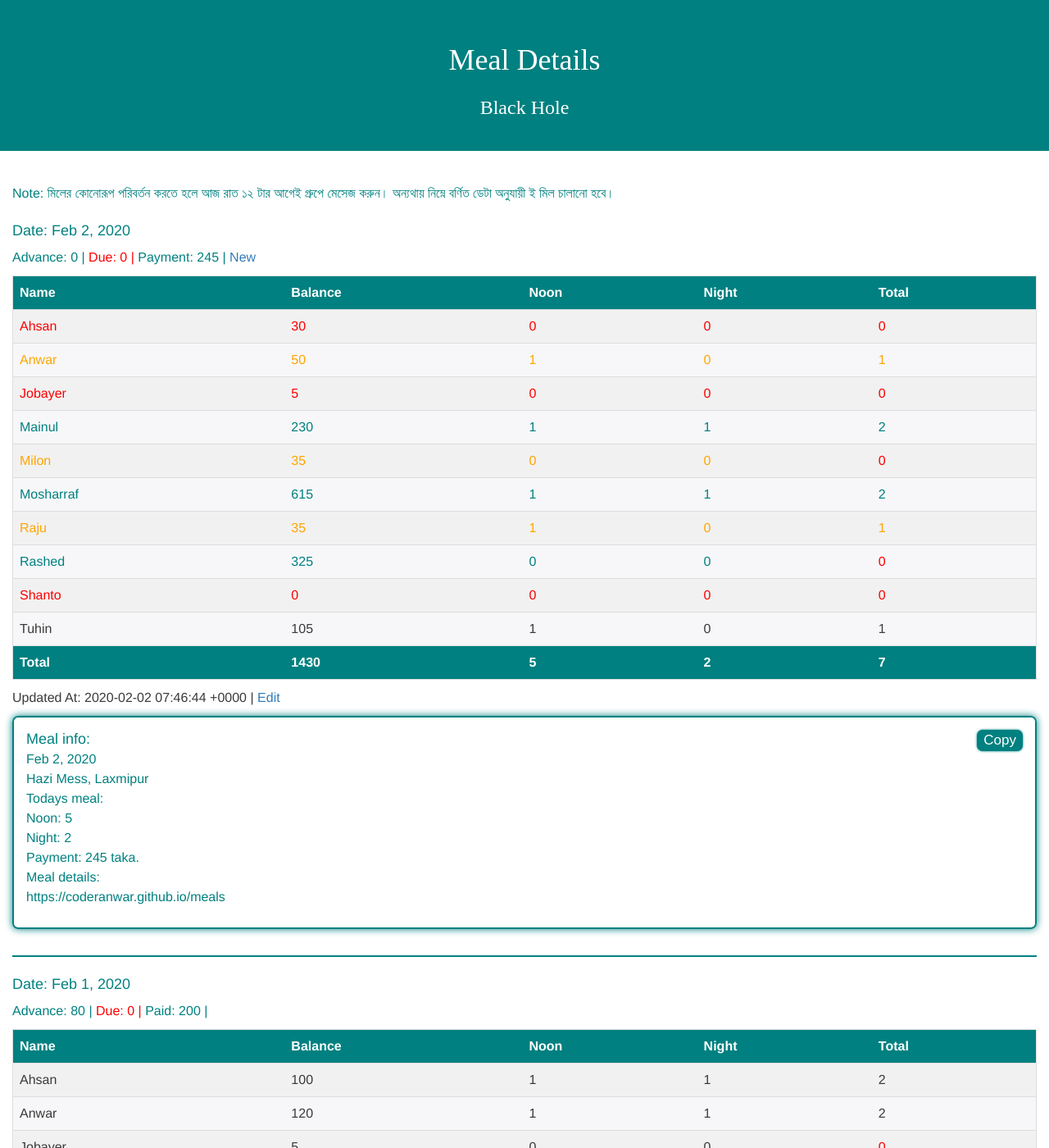
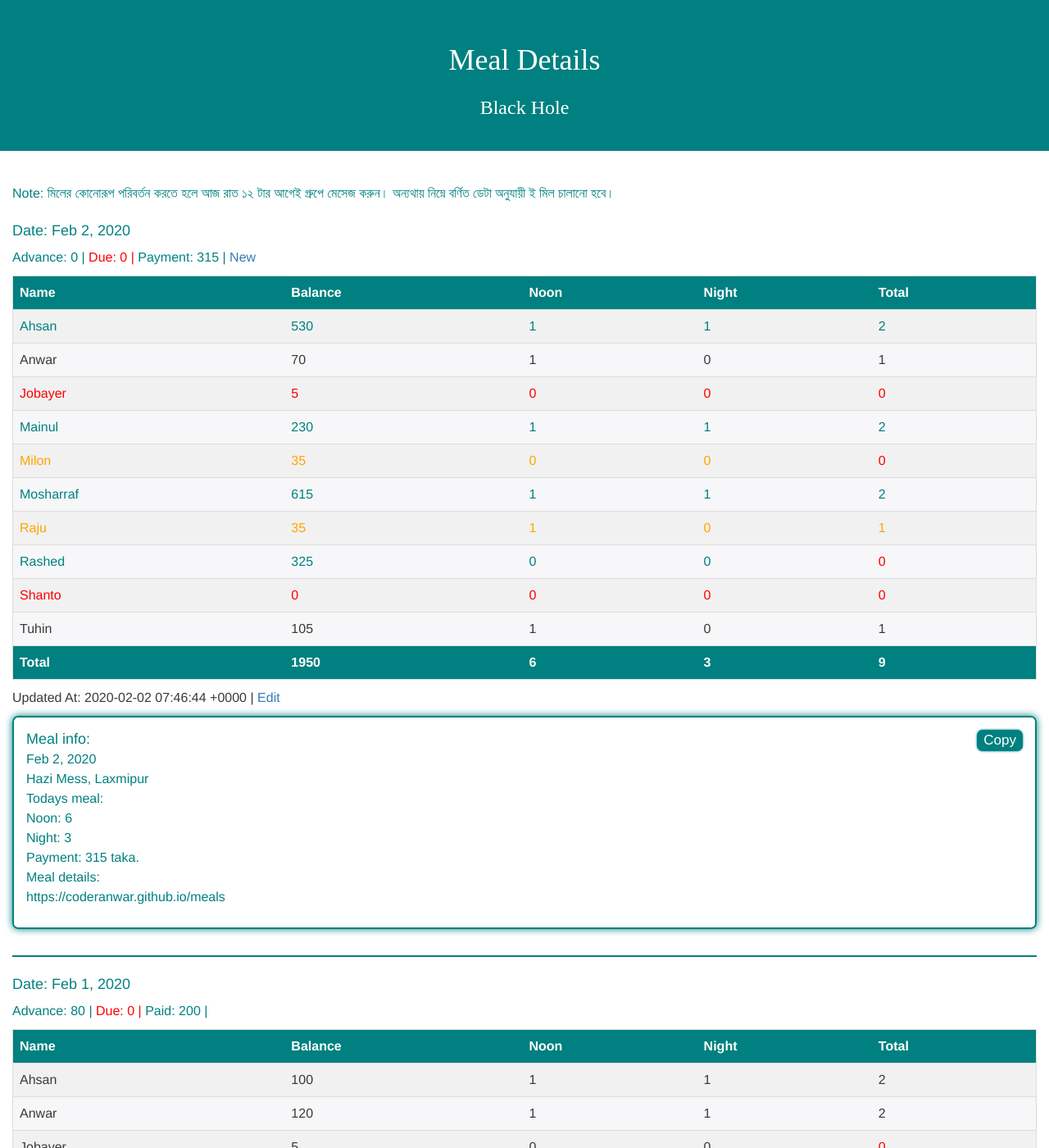
Before and after one commit to coderanwar/meals, a Jekyll site: the page built from index.html, in a window 1280 px wide and 1400 px high. Shown: the whole window at 82% size. Built offline with Jekyll 4.4.1, drawn with Linux system fonts in a browser that asks for light colours.

Commit message:
Update meals.yml

```diff
--- a/_data/meals.yml
+++ b/_data/meals.yml
@@ -5,11 +5,11 @@
   Due: 0
   Peoples:
     - Name: "Ahsan"
-      Balance: 30
-      Noon: 0
-      Night: 0
+      Balance: 530
+      Noon: 1
+      Night: 1
     - Name: "Anwar"
-      Balance: 50
+      Balance: 70
       Noon: 1
       Night: 0
     - Name: "Jobayer"
```
